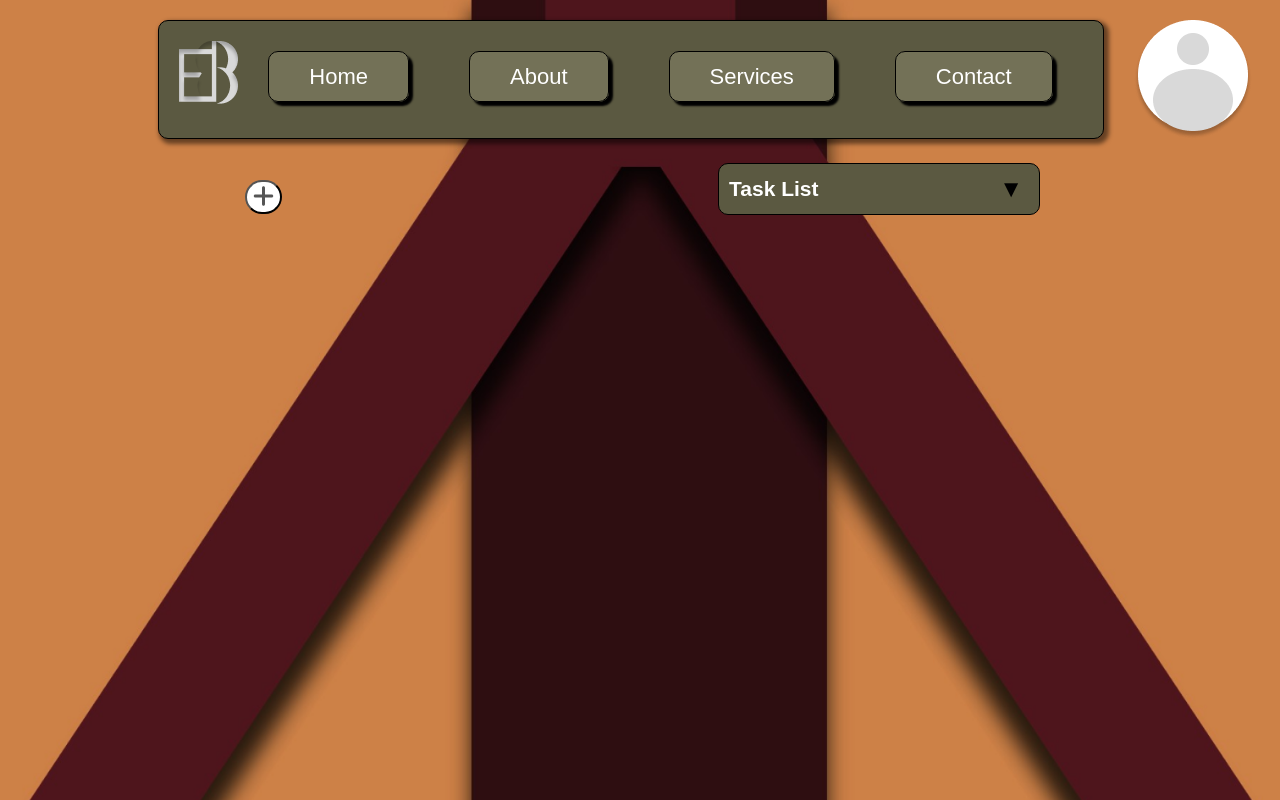
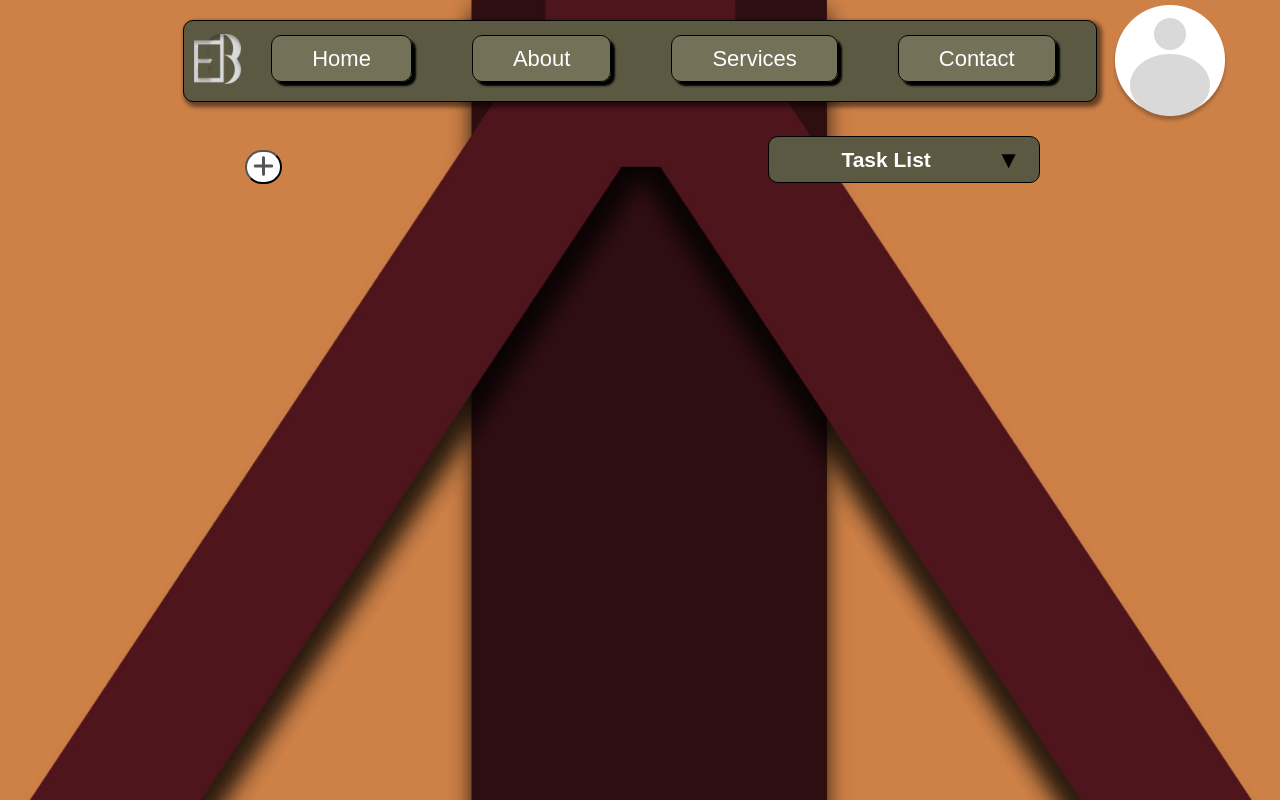
Before and after one commit to BLewis-Keyin/Semester-2-Final-Sprint, a React (Create React App) app: page / in a window 1280 px wide. Built offline with nearby package versions, Linux system fonts and the light colour scheme.

Commit message:
more styling

```diff
--- a/src/App.css
+++ b/src/App.css
@@ -42,28 +42,30 @@ body {
 }
 
 .navbar-wrapper {
-    position: relative;
-    left: 50px;
-    padding: 20px;
+    padding: 10px;
     border: solid black 1px;
     background-color: #5B5941;
     border-radius: 10px;
     box-shadow: 3px 3px 4px 2px rgba(0, 0, 0, 0.5);
     z-index: 10;
+    height: 60px;
 }
 
 .account-icon {
     position: relative;
-    left: 80px;
+    left: 530px;
+    bottom: 97px;
+    overflow: visible;
 }
 /* Task App Container */
 .task-app-container {
+    position: relative;
+    bottom: 100px;
     display: flex;
     align-items: center;
     justify-content: space-between;
     background-color: #41414100;
     border-radius: 10px;
-    height: 100px;
     width: 800px;
     margin: auto;
 }
@@ -94,8 +96,9 @@ body {
 .task-list-header {
     display: flex;
     align-items: center;
-    justify-content: space-between;
-    width: 300px;
+    justify-content: center;
+    width: 250px;
+    height: 25px;
     /* Adjust width as needed */
     background-color: #5B5941;
     padding: 10px;
@@ -105,9 +108,12 @@ body {
     color: white;
     font-weight: 100;
     font-size: 14px;
+    text-align: center;
 }
 
 .toggle-button {
+    position: relative;
+    left: 60px;
     background: none;
     border: none;
     font-size: 24px;
@@ -118,9 +124,9 @@ body {
     z-index: -1;
     position: absolute;
     list-style: none;
-    top: 213px;
+    top: 55px;
     padding: 0;
-    width: 300px;
+    width: 250px;
     /* Adjust width as needed */
     max-height: 300px;
     /* Set the maximum height */
@@ -272,7 +278,10 @@ body {
     justify-content: center;
 }
 .nav-link {
-    margin: 30px;
+margin-left: 30px;
+margin-right: 30px;
+margin-top: 0px;
+margin: bottom 0px;
     /* Add spacing between navigation links */
     text-decoration: none;
     color: #ffffff;
@@ -286,17 +295,26 @@ body {
 
 .nav-link-container {
     position: relative;
-    bottom: 20px;
     display: inline;
     background-color: #737157;
     border-radius: 10px;
     padding-left: 40px;
     padding-right: 40px;
-    padding-bottom: 12px;
-    padding-top: 12px;
+    padding-bottom: 10px;
+    padding-top: 10px;
     border: 1px solid black;
     box-shadow: 4px 4px 2px 0px #000000;
+    margin: 0;
+    bottom: 15px;
 
+
+}
+
+.logo-icon {
+    position: relative;
+    top: 3px;
+    overflow: hidden;
+    height: 50px;
 
 }
 
--- a/src/App.js
+++ b/src/App.js
@@ -22,8 +22,8 @@ const App = () => {
             <Link to="/services" className="nav-link"><div className='nav-link-container'>Services</div></Link>
             <Link to="/contact" className="nav-link"><div className='nav-link-container'>Contact</div></Link>
           </div>
-          <img src={AccountIcon} className='account-icon'></img>
         </nav>
+        <img src={AccountIcon} className='account-icon'></img>
 
         <Routes>
           <Route path="/" element={<Home showTasks={true} />} />
```
